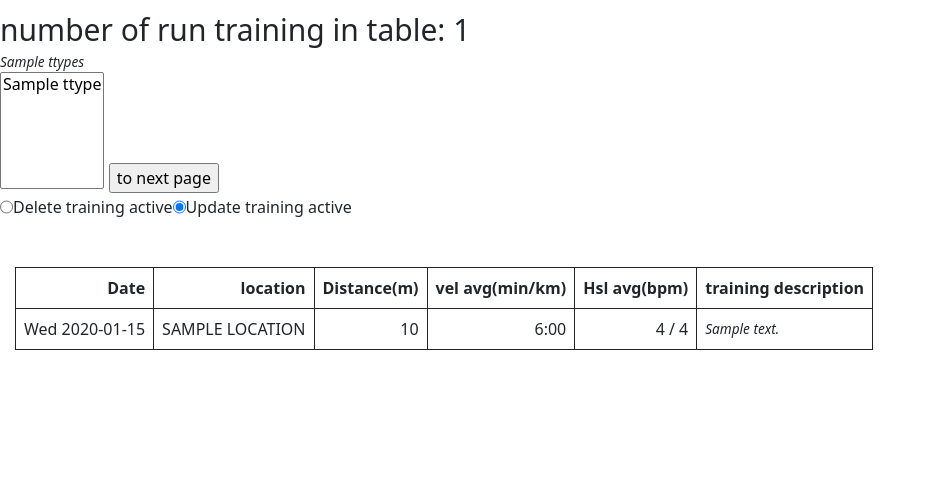
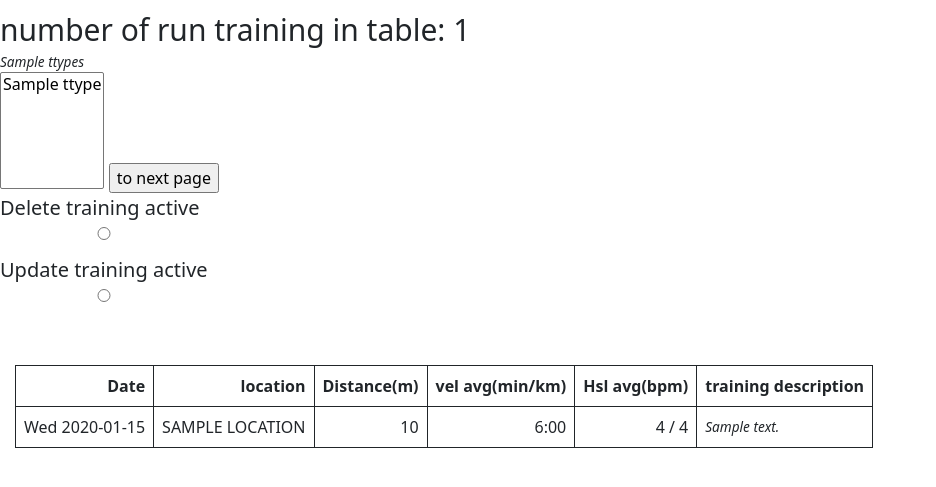
Before and after one commit to MarcRotsaert/TrainingData, a Django app: template django/test_project2/test_project2/templates/adapt.html in a window 1280 px wide. Shown: the part 283-770 px from the top of the page, without its empty margins (0-936 px from the left). Run offline with Django 3.2, Linux system fonts and the light colour scheme; the template is opened without the code that fills it: most values are stand-ins (such as "Sample title", 1, 10 or a date in 2020).

Commit message:
reshuffle names views,urls, htmls + css radio button

```diff
--- a/django/test_project2/test_polar/static/css/test_polar.css
+++ b/django/test_project2/test_polar/static/css/test_polar.css
@@ -41,6 +41,47 @@ td textarea {
 
 
 
+
+<style>
+
+/* Add this style block in the head of your HTML document or in an external CSS file */
+.btn-group-vertical {
+    display: flex;
+    flex-direction: column;
+}
+
+.btn-group-vertical label {
+    display: flex;
+    align-items: center;
+    margin-bottom: 5px;
+    /* Adjust the margin as needed */
+}
+
+.btn-group-vertical input {
+    margin-right: 5px;
+    /* Adjust the margin as needed */
+}
+
+
+/* Add this style block in the head of your HTML document or in an external CSS file */
+.btn-group-vertical {
+    /* display: flex; */
+    /* flex-direction: column; */
+}
+
+.btn-group-vertical label {
+    /* display: flex; */
+    align-items: normal;
+    font-size: 125%;
+    /* Adjust the margin as needed */
+}
+
+.btn-group-vertical input {
+    margin-right: 15px;
+    margin-bottom: 15px;
+    /* Adjust the margin as needed */
+}
+
 /* table, */
 th,
 td {
--- a/django/test_project2/test_polar/urls.py
+++ b/django/test_project2/test_polar/urls.py
@@ -11,6 +11,6 @@ urlpatterns = [
         views.show_lapdata,
         name="showlapdata",
     ),
-    path("adapt/", views.action_adapt, name="actionadapt"),
-    path("adapt/form/<str:fname>", views.show_form, name="showform"),
+    path("adapt/", views.start_adapt, name="startadapt"),
+    path("adapt/form/<str:fname>", views.show_adapt, name="showadapt"),
 ]
--- a/django/test_project2/test_project2/static/js/training_test.js
+++ b/django/test_project2/test_project2/static/js/training_test.js
@@ -49,16 +49,11 @@ function selectText2() {
 }
 
 
-function showForm(cell) {
-    var fname = cell.parentNode.getAttribute("value")
-    var url = cell.parentNode.getAttribute("data-url")
-    make_xhr("POST", fname, url)
-    toHeadofpage()
-}
 
-function showDelete(cell) {
-    var fname = cell.parentNode.getAttribute("value")
-    var url = cell.parentNode.getAttribute("data-url")
+
+function showAdapt(cell) {
+    var fname = cell.getAttribute("value")
+    var url = cell.getAttribute("data-url")
     var elem1 = document.getElementById("rb_delete")
     var elem2 = document.getElementById("rb_update")
     if (elem1.checked) {
@@ -93,6 +88,7 @@ function make_xhr(hmethod, fname, url) {
         xhr.open("GET", url, true);
         xhr.setRequestHeader("Content-Type", "application/json;charset=UTF-8");
     }
+
     else if (hmethod === "POST") {
         var csrftoken = getCookie('csrftoken');
         xhr.open("POST", url, true);
@@ -107,7 +103,6 @@ function make_xhr(hmethod, fname, url) {
         xhr.setRequestHeader("X-CSRFToken", csrftoken);
     }
 
-
     xhr.onreadystatechange = function () {
         if (xhr.readyState === 4 && xhr.status === 200) {
             // Handle the response from the server if needed
@@ -121,7 +116,6 @@ function make_xhr(hmethod, fname, url) {
     };
     var jsonData = JSON.stringify({ "fname": fname });
     xhr.send(jsonData);
-    // toHeadofpage()
 }
 
 
--- a/django/test_project2/test_project2/templates/adapt.html
+++ b/django/test_project2/test_project2/templates/adapt.html
@@ -27,12 +27,12 @@
 
 
   {% block traintab_block %}
-  <div class="btn-group">
-      <input type="radio" id="rb_delete" name="group1"><label for="rb_delete"  value="Delete">Delete training active</label><br>
-      <input type="radio" id="rb_update" name="group1" checked><label for="rb_update" value="Update">Update training active</label>
+  <div class="btn-group-vertical">
+    <label for="rb_delete"  value="Delete">Delete training active</label><input type="radio" class="btn btn-primary" id="rb_delete" name="group1" {% if delete_checked %} checked {% endif %}>
+    <label for="rb_update" value="Update" >Update training active</label><input type="radio" class="btn btn-primary"id="rb_update" name="group1" {% if update_checked %} checked {% endif %}>
   </div>
 
-    <table name="traindata">
+  <table name="traindata">
     <tr>
             <th>Date</th>
             <th>location</th>
@@ -56,23 +56,24 @@
             class="interval"
 
             {% endif %}
+            data-url="{% url 'test_polar:showadapt' training.fname %}"
+            onclick="showAdapt(this)">
 
-            data-url="{% url 'test_polar:showform' training.fname %}">
             <td>{{training.startTime|slice:":10"|weekday}}
 
             </td>
 
             {% if training.location != None %}
-            <td id="location" onclick="showForm(this)">{{training.location|upper}}</td>
+            <td id="location">{{training.location|upper}}</td>
             {% else %}
-            <td id="location" onclick="showForm(this)">not defined</td>
+            <td id="location">not defined</td>
             {% endif %}
             <td>{{training.distance|floatformat:0}}</td>
             <td>{{training.speed.avg|kmh2minkm}}</td>
             <td>{{training.averageHeartRate|floatformat:0}} / {{training.maximumHeartRate|floatformat:0}}
             </td>
             {% comment %} <td id="tdescr" onclick="showLapdata(this)">{{training.trainingdescription.description|linebreaks}}</td> {% endcomment %}
-            <td id="tdescr" onclick="showDelete(this)">{{training.trainingdescription.description|linebreaks}}</td>
+            <td id="tdescr" >{{training.trainingdescription.description|linebreaks}}</td>
         </tr>
         {% endfor %}
         {% endcache %}
--- a/django/test_project2/test_project2/templates/base.html
+++ b/django/test_project2/test_project2/templates/base.html
@@ -15,7 +15,7 @@
             <li class="nav-item"><a href={% url "test_polar:showpolar" %}
               class="nav-link">Summary</a></li>
             <li class="nav-item"><a href="#" class="nav-link">Analyze</a></li>
-            <li class="nav-item"><a href={% url "test_polar:actionadapt" %} class="nav-link">Adapt</a></li>
+            <li class="nav-item"><a href={% url "test_polar:startadapt" %} class="nav-link">Adapt</a></li>
             <li class="nav-item"><a href="#" class="nav-link">About</a></li>
           </ul>
         </header>
```
Also changed, not shown: django/test_project2/test_polar/views.py (+20 -9 lines).
